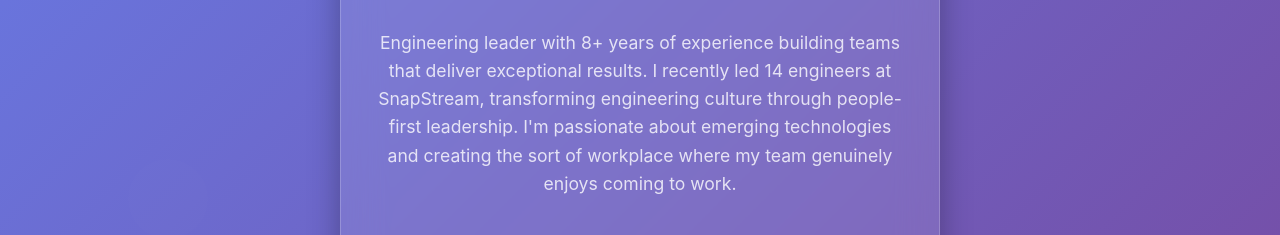
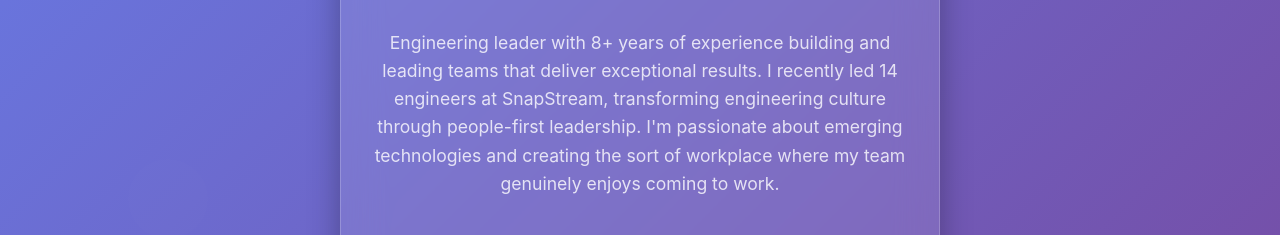
Before and after one commit to VerilyPete/peterhollmer.com, a plain HTML site: page src/index.html in a window 1280 px wide. Shown: the part 416-651 px from the top of the page. Drawn offline with Linux system fonts and the light colour scheme.

Commit message:
Tweaking copy

```diff
--- a/src/index.html
+++ b/src/index.html
@@ -738,8 +738,8 @@
             </p>
 
             <p class="description">
-              Engineering leader with 8+ years of experience building teams that
-              deliver exceptional results. I recently led 14 engineers at
+              Engineering leader with 8+ years of experience building and leading teams
+              that deliver exceptional results. I recently led 14 engineers at
               SnapStream, transforming engineering culture through people-first
               leadership. I'm passionate about emerging technologies and creating
               the sort of workplace where my team genuinely enjoys coming to
```
